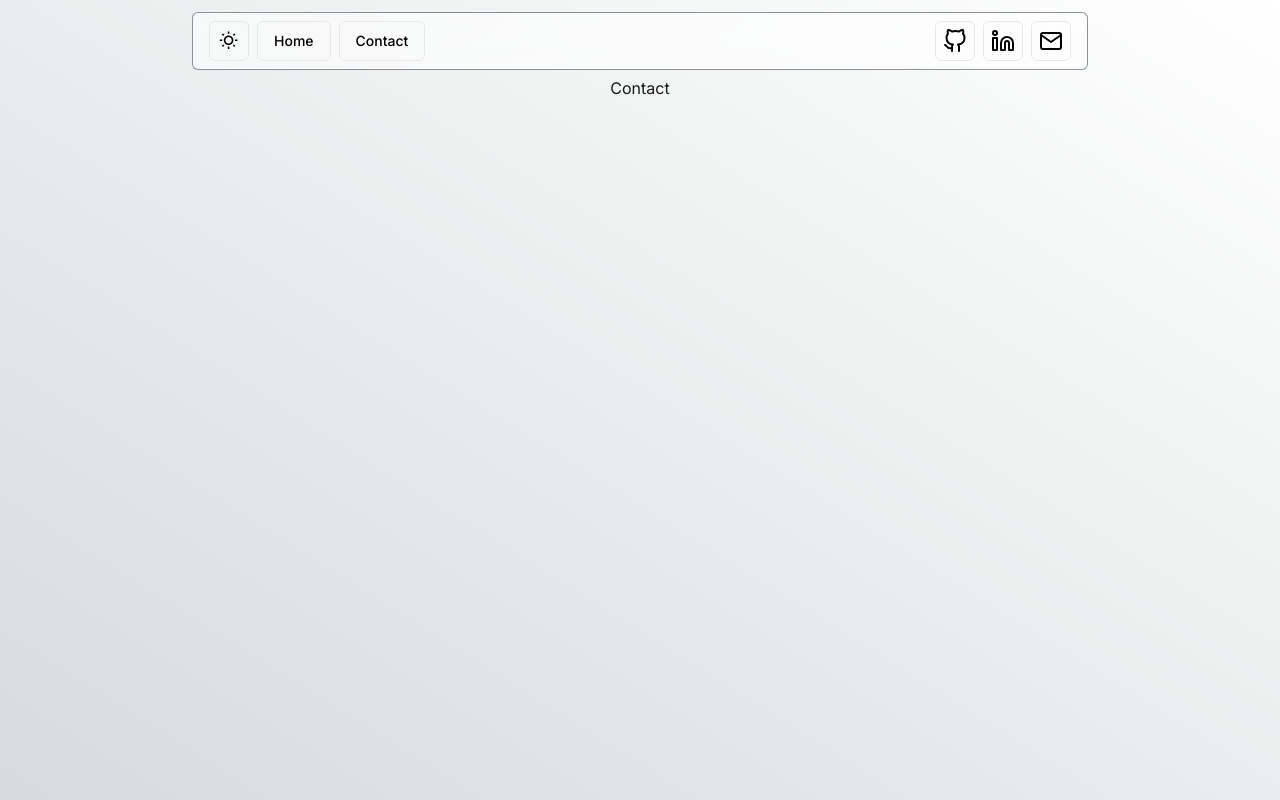
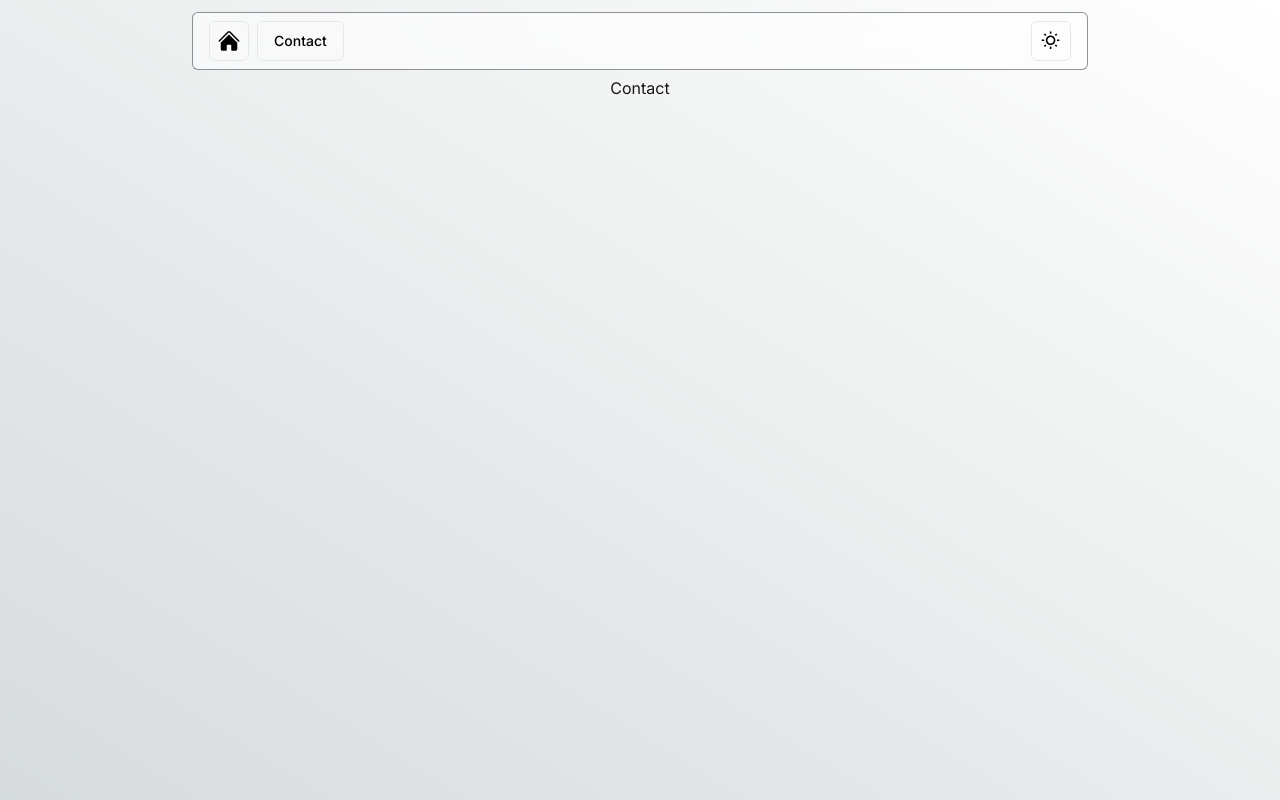
Before and after one commit to Karolinskis/portfolio, a Next.js app: page /contact in a window 1280 px wide. Built offline with nearby package versions, Linux system fonts and the light colour scheme; no server answers.

Commit message:
Update Navbar.tsx

```diff
--- a/app/components/Navbar.tsx
+++ b/app/components/Navbar.tsx
@@ -1,19 +1,20 @@
 import Link from "next/link";
 import { ThemeToggle } from "./ThemeToggle";
 import { Button } from "./ui/button";
+import { HiHome } from "react-icons/hi2";
 import { FiGithub, FiLinkedin, FiMail } from "react-icons/fi";
 
 export default function Navbar() {
   return (
     <div className="z-[999] fixed max-w-4xl w-full xs:flex flex-row justify-between items-center px-4 py-2 top-3 rounded-md bg-white/60 dark:bg-[#12181d]/60 border border-slate-800/50 backdrop-blur-lg">
       <div className="flex flex-row items-center gap-2 w-full">
-        <ThemeToggle />
         <Link href="/">
           <Button
             variant={"outline"}
             className="hover:bg-gray-400 transition-colors duration-300"
+            size={"icon"}
           >
-            Home
+            <HiHome className="text-2xl" />
           </Button>
         </Link>
         <Link href={"/contact"}>
@@ -24,7 +25,10 @@ export default function Navbar() {
             Contact
           </Button>
         </Link>
-        <a href="https://github.com/Karolinskis" className="ml-auto">
+        <div className="ml-auto">
+          <ThemeToggle />
+        </div>
+        {/* <a href="https://github.com/Karolinskis" className="ml-auto">
           <Button
             variant={"outline"}
             size={"icon"}
@@ -50,7 +54,7 @@ export default function Navbar() {
           >
             <FiMail className="text-2xl" />
           </Button>
-        </a>
+        </a> */}
       </div>
     </div>
   );
```
